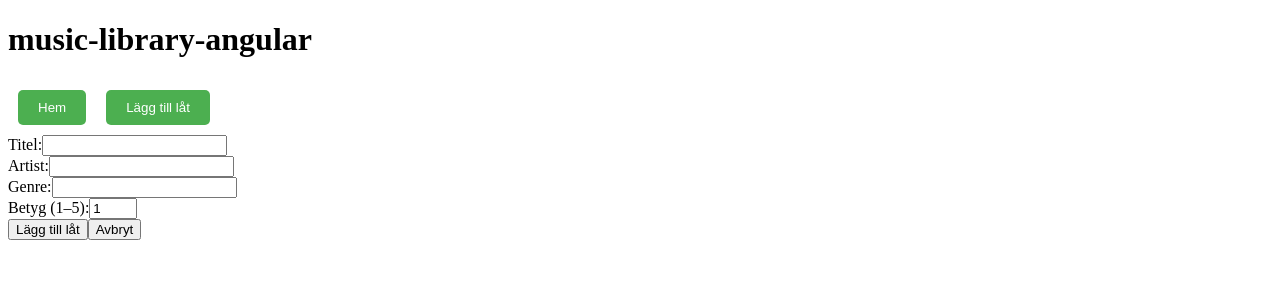
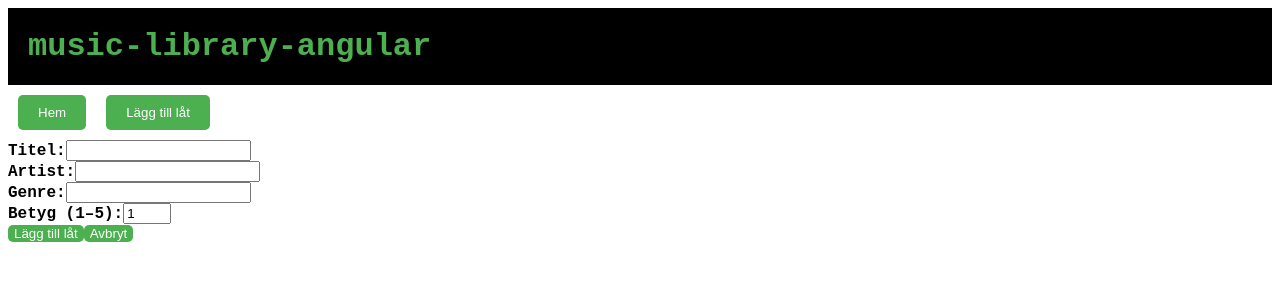
Before and after one commit to chas-academy/u08-angular-frontend-Shah-Sabouri, an Angular app in the folder music-library-angular/: page /add in a window 1280 px wide. Shown: the top 300 px of the page. Built offline with nearby package versions, Linux system fonts and the light colour scheme.

Commit message:
more css

```diff
--- a/music-library-angular/src/app/app.component.css
+++ b/music-library-angular/src/app/app.component.css
@@ -0,0 +1,6 @@
+h1 {
+    background-color: black;
+    color: #4CAF50;
+    padding: 20px;
+    margin: 0;
+}
--- a/music-library-angular/src/app/components/navbar/navbar.component.css
+++ b/music-library-angular/src/app/components/navbar/navbar.component.css
@@ -1,11 +1,8 @@
 button {
-    background-color: #4CAF50;
-    color: white;
     padding: 10px 20px;
     margin: 10px;
     border: none;
     cursor: pointer;
-    border-radius: 5px;
 }
 
 button:hover {
--- a/music-library-angular/src/app/components/song-form/song-form.component.html
+++ b/music-library-angular/src/app/components/song-form/song-form.component.html
@@ -1,21 +1,21 @@
 <form (ngSubmit)="onSubmit()">
     <div>
-        <label for="title">Titel:</label>
+        <label class="song-form" for="title">Titel:</label>
         <input id="title" type="text" [(ngModel)]="song.title" name="title" required />
     </div>
 
     <div>
-        <label for="artist">Artist:</label>
+        <label class="song-form" for="artist">Artist:</label>
         <input id="artist" type="text" [(ngModel)]="song.artist" name="artist" required />
     </div>
 
     <div>
-        <label for="genre">Genre:</label>
+        <label class="song-form" for="genre">Genre:</label>
         <input id="genre" type="text" [(ngModel)]="song.genre" name="genre" />
     </div>
 
     <div>
-        <label for="rating">Betyg (1–5):</label>
+        <label class="song-form" for="rating">Betyg (1–5):</label>
         <input id="rating" type="number" [(ngModel)]="song.rating" name="rating" min="1" max="5" />
     </div>
 
--- a/music-library-angular/src/app/components/song-list/song-list.component.css
+++ b/music-library-angular/src/app/components/song-list/song-list.component.css
@@ -1,3 +1,7 @@
+.song-list {
+    margin-left: -10px;
+}
+
 ul {
     list-style: none;
 }
@@ -13,16 +17,8 @@ img {
 }
 
 button {
-    background-color: #4CAF50;
-    color: white;
     width: 65px;
     height: 25px;
     margin: 5px;
-    border: none;
     cursor: pointer;
-    border-radius: 5px;
 }
-
-button:hover {
-    background-color: #45a049;
-}
--- a/music-library-angular/src/app/song-drawer/song-drawer.component.css
+++ b/music-library-angular/src/app/song-drawer/song-drawer.component.css
@@ -5,7 +5,7 @@
     height: 100%;
     width: 400px;
     background-color: white;
-    box-shadow: -2px 0 8pc gray;
+    box-shadow: -2px 0 8pc black;
     padding: 1rem;
     z-index: 1000;
     animation: slideIn 0.3s ease-out forwards;
@@ -37,7 +37,7 @@
         top: unset;
         height: auto;
         width: 100%;
-        box-shadow: 0 -2px 8px gray;
+        box-shadow: 0 -2px 8px grey;
         border-radius: 10px 10px 0 0;
         animation: slideUp 0.3s ease-out forwards;
     }
--- a/music-library-angular/src/app/song-edit-drawer/song-edit-drawer.component.css
+++ b/music-library-angular/src/app/song-edit-drawer/song-edit-drawer.component.css
@@ -5,7 +5,7 @@
     height: 100%;
     width: 400px;
     background-color: white;
-    box-shadow: -2px 0 8pc gray;
+    box-shadow: -2px 0 8pc black;
     padding: 1rem;
     z-index: 1000;
     animation: slideIn 0.3s ease-out forwards;
--- a/music-library-angular/src/styles.css
+++ b/music-library-angular/src/styles.css
@@ -1 +1,26 @@
-/* You can add global styles to this file, and also import other style files */
+body {
+    background-color: white;
+}
+
+h1, h2, p, li, .song-form {
+    font-family: 'Courier New', Courier, monospace;
+}
+
+.song-form {
+    font-weight: bold;
+}
+
+button {
+    background-color: #4CAF50;
+    color: white;
+    border-radius: 5px;
+    border: none;
+}
+
+button:hover {
+    background-color: #45a049;
+}
+
+.close-btn {
+    color: black;
+}
```
